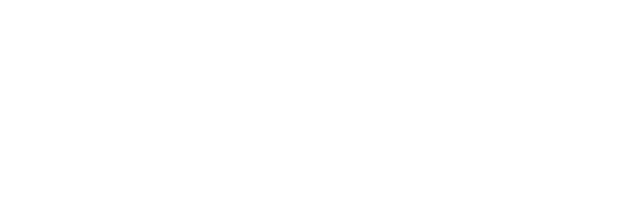
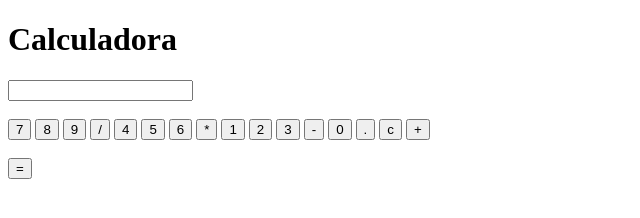
Before and after one commit to Andreskrii/laboratorio_calculadora, a plain HTML site: page index.html in a window 1280 px wide. Shown: the whole page, without its empty margins (0-640 px from the left). Drawn offline with Linux system fonts and the light colour scheme.

Commit message:
se estructura html con formulario para botones

```diff
--- a/index.html
+++ b/index.html
@@ -1,11 +1,49 @@
 <!DOCTYPE html>
-<html lang="en">
+<html lang="es">
+
 <head>
     <meta charset="UTF-8">
     <meta name="viewport" content="width=device-width, initial-scale=1.0">
     <title>Calculadora</title>
+    <link rel="stylesheet" href="style.css">
 </head>
+
 <body>
+    <h1>Calculadora</h1>
 
+    <form name="calculadora_esquema">
+        <input type="text" name="pantalla" id="pantalla" readonly>
+        <br><br>
+
+        <!-- fila 1 de botones -->
+        <input type="button" value="7" onclick="agregarNumero('7')">
+        <input type="button" value="8" onclick="agregarNumero('8')">
+        <input type="button" value="9" onclick="agregarNumero('9')">
+        <input type="button" value="/" onclick="agregarNumero('/')">
+
+        <!-- fila 2 de botones -->
+        <input type="button" value="4" onclick="agregarNumero('4')">
+        <input type="button" value="5" onclick="agregarNumero('5')">
+        <input type="button" value="6" onclick="agregarNumero('6')">
+        <input type="button" value="*" onclick="agregarNumero('*')">
+
+        <!-- fila 3 de botones -->
+        <input type="button" value="1" onclick="agregarNumero('1')">
+        <input type="button" value="2" onclick="agregarNumero('2')">
+        <input type="button" value="3" onclick="agregarNumero('3')">
+        <input type="button" value="-" onclick="agregarNumero('-')">
+
+        <!-- fila 4 de botones -->
+        <input type="button" value="0" onclick="agregarNumero('0')">
+        <input type="button" value="." onclick="agregarNumero('.')">
+        <input type="button" value="c" onclick="LimpiarPantalla()">
+        <input type="button" value="+" onclick="agregarOperador(+)">
+        <br><br>
+
+        <!-- boton para calcular el resultado -->
+        <input type="button" value="=" onclick="calcularResultado()">
+    </form>
+    <script src="funciones.js"></script>
 </body>
+
 </html>
```
